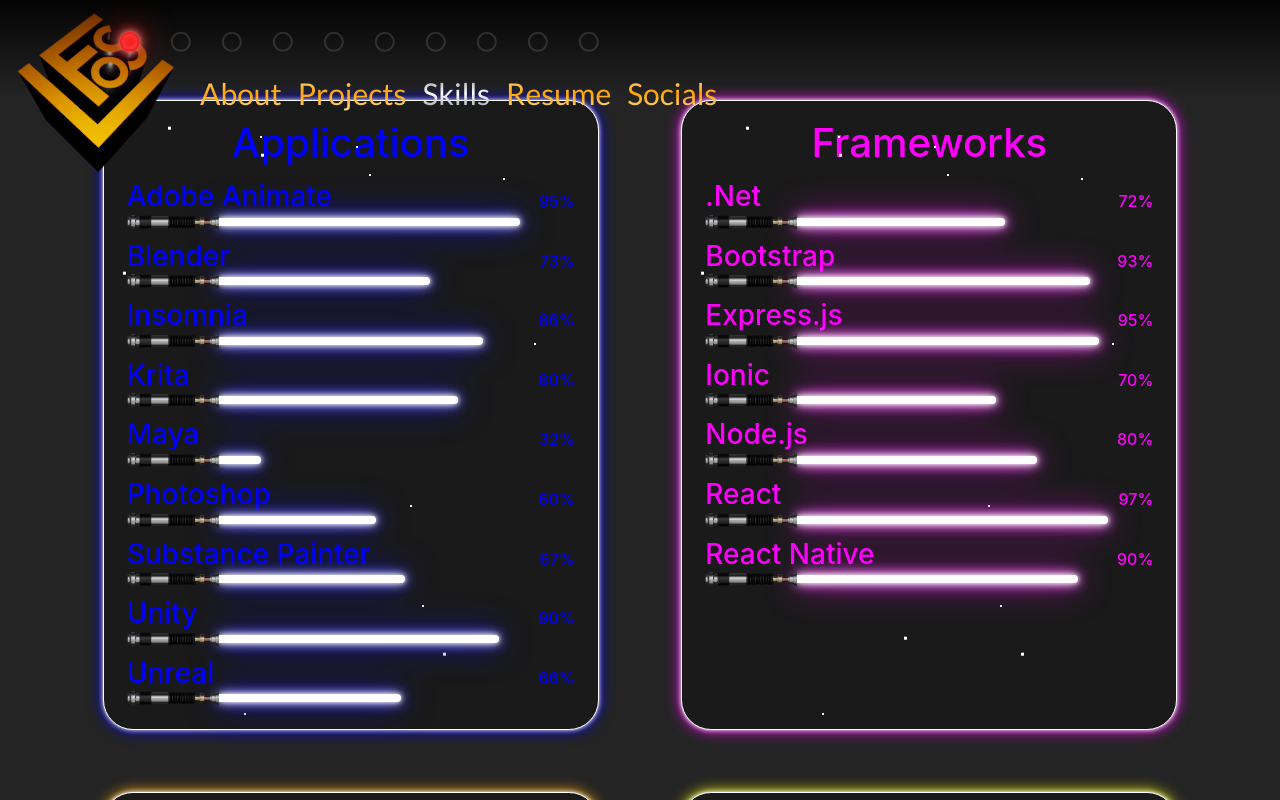
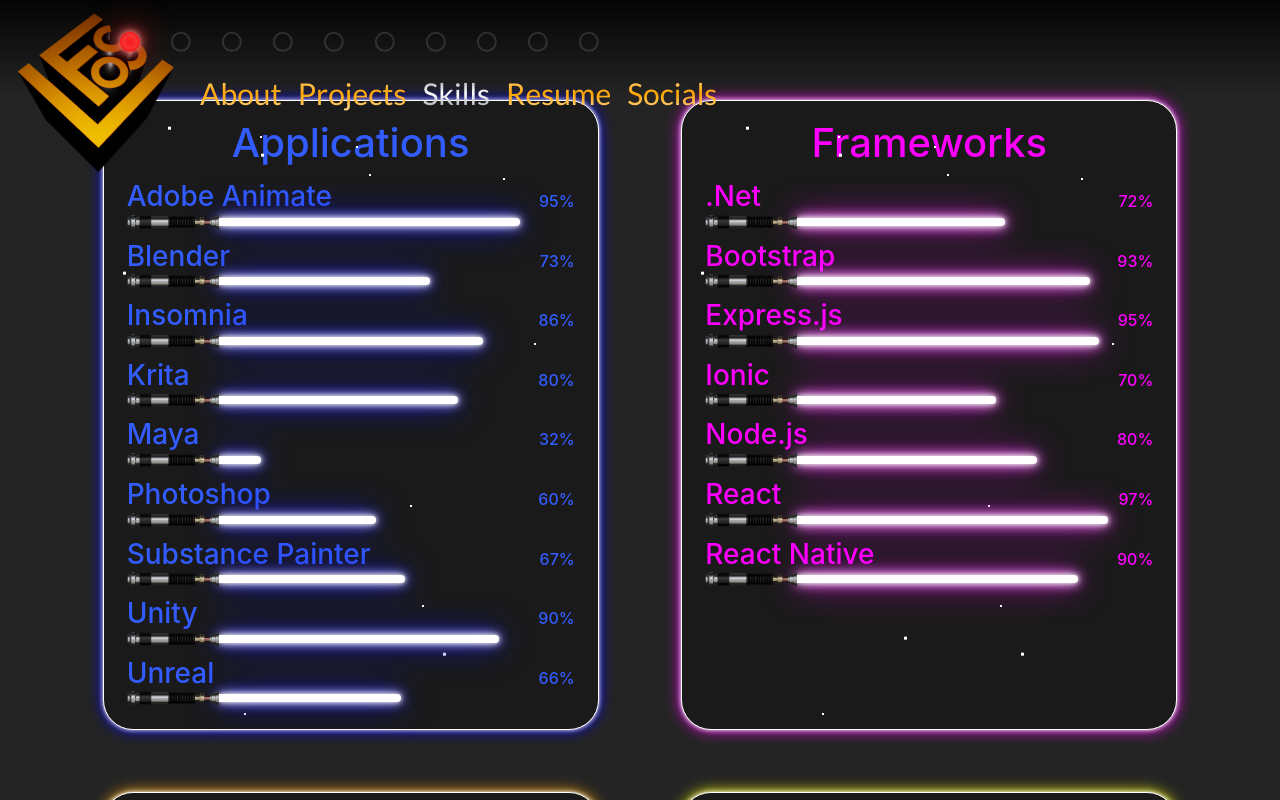
Before and after one commit to VFoS-dev/portfolio-website, a React (Create React App) app: page / in a window 1280 px wide. Both pictures are taken after a click on the button "Skills". Built offline with nearby package versions, Linux system fonts and the light colour scheme.

Commit message:
skill color change

```diff
--- a/src/pages/Skills.js
+++ b/src/pages/Skills.js
@@ -35,7 +35,7 @@ class Skills extends React.Component {
         })
     }
 
-    mapSkills(title, entries, refIndex, color) {
+    mapSkills(title, entries, refIndex, color, textColor = null) {
         const { onScreen } = this.state;
         return <Fragment>
             <div style={{ width: "100%", height: "100%", overflow: 'hidden', position: "absolute", zIndex: 0, borderRadius: "30px" }}>
@@ -48,12 +48,12 @@ class Skills extends React.Component {
                 padding: '18px'
             }}>
                 <center>
-                    <h1 style={color ? { color: color } : {}}>{title}</h1>
+                    <h1 style={color || textColor ? { color: textColor || color } : {}}>{title}</h1>
                 </center>
                 {entries.map(n => (
                     <div key={n.name} className='segment'>
-                        <h3 className='title' style={color ? { color: color } : {}}>{n.name}</h3>
-                        <h6 className='percent' style={color ? { color: color } : {}}>{n.compentence}%</h6>
+                        <h3 className='title' style={color || textColor ? { color: textColor || color } : {}}>{n.name}</h3>
+                        <h6 className='percent' style={color || textColor ? { color: textColor || color } : {}}>{n.compentence}%</h6>
                         <div className="progress" style={{ backgroundColor: "none" }} >
                             <img className='hilt' src="/images/skills/hilt.png" style={{ zIndex: 1 }} />
                             <div className="progress-bar clear" style={{ width: `calc(${n.compentence}% - 90px)` }}>
@@ -87,7 +87,7 @@ class Skills extends React.Component {
                         { name: 'Substance Painter', compentence: 67 },
                         { name: 'Unity', compentence: 90 },
                         { name: 'Unreal', compentence: 66 },
-                    ], 0, "blue")}
+                    ], 0, "blue", '#335cff')}
                 </div>
                 <div className='flex-catagory' ref={this.frameRef} style={{ boxShadow: "0 0 5px #fff, 0 0 15px magenta", position: "relative" }}>
                     {this.mapSkills("Frameworks", [
@@ -123,7 +123,7 @@ class Skills extends React.Component {
                     {this.mapSkills("Databases", [
                         { name: 'MongoDB', compentence: 90 },
                         { name: 'SQLite', compentence: 87 },
-                    ], 4, "purple")}
+                    ], 4, "#a733ff")}
                 </div>
                 <div className='flex-catagory' ref={this.versRef} style={{ boxShadow: "0 0 5px #fff, 0 0 15px green", position: "relative" }}>
                     {this.mapSkills("Version Control", [
```
Also changed, not shown: 7 other files (tests, documents, lock files or other folders).
